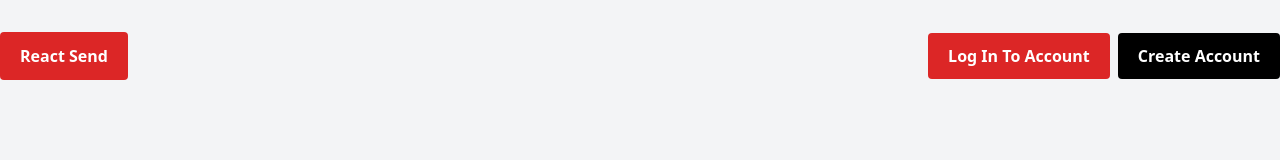
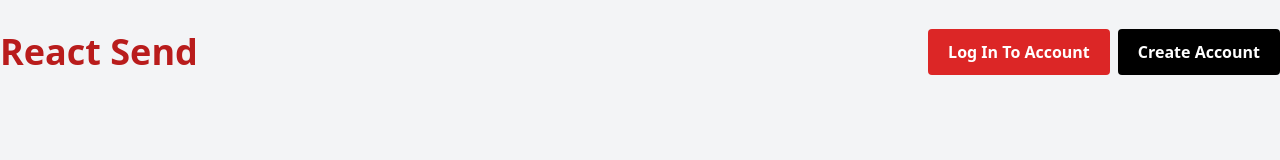
Before and after one commit to maxmonis/send-api, a Next.js app in the folder frontend/: page / in a window 1280 px wide. Shown: the top 160 px of the page. Built offline with nearby package versions, Linux system fonts and the light colour scheme; no server answers.

Commit message:
add resetState

```diff
--- a/frontend/components/Header.js
+++ b/frontend/components/Header.js
@@ -1,16 +1,25 @@
 import React, { useContext } from 'react';
 import Link from 'next/link';
+import { useRouter } from 'next/router';
 import authContext from '../context/auth/authContext';
+import appContext from '../context/app/appContext';
 
 const Header = () => {
   const { user, logOut } = useContext(authContext);
+  const { resetState } = useContext(appContext);
+  const router = useRouter();
+  const redirect = () => {
+    resetState();
+    router.push('/');
+  };
   return (
     <header className='py-8 flex flex-col md:flex-row items-center justify-between'>
-      <Link href='/'>
-        <a className='bg-red-600 px-5 py-3 rounded text-white font-bold mr-2'>
-          React Send
-        </a>
-      </Link>
+      <h2
+        className='text-4xl font-sans font-bold text-red-700 cursor-pointer'
+        onClick={redirect}
+      >
+        React Send
+      </h2>
       {user ? (
         <div>
           <button
@@ -18,7 +27,7 @@ const Header = () => {
             type='button'
             onClick={logOut}
           >
-            Log Out as {user.name}
+            Log Out {user.name}
           </button>
         </div>
       ) : (
--- a/frontend/context/app/appReducer.js
+++ b/frontend/context/app/appReducer.js
@@ -28,6 +28,10 @@ const AppReducer = (state, action) => {
         ...state,
         message: null,
       };
+    case 'RESET_STATE':
+      return {
+        ...payload,
+      };
     default:
       return state;
   }
--- a/frontend/context/app/appState.js
+++ b/frontend/context/app/appState.js
@@ -61,6 +61,9 @@ const AppState = ({ children }) => {
       console.log(error);
     }
   };
+  const resetState = () => {
+    dispatch({ type: 'RESET_STATE', payload: initialState });
+  };
   return (
     <appContext.Provider
       value={{
@@ -75,6 +78,7 @@ const AppState = ({ children }) => {
         showAlert,
         uploadFile,
         createLink,
+        resetState,
       }}
     >
       {children}
```
